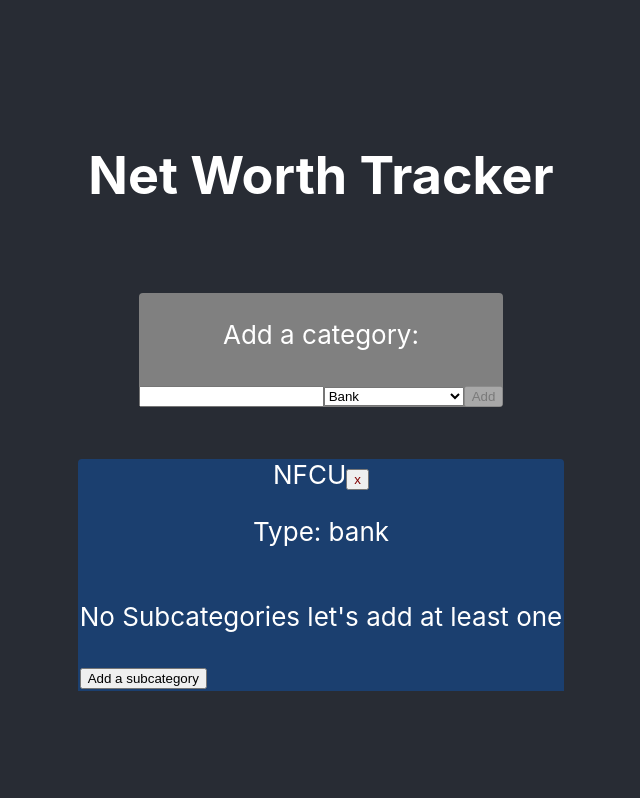
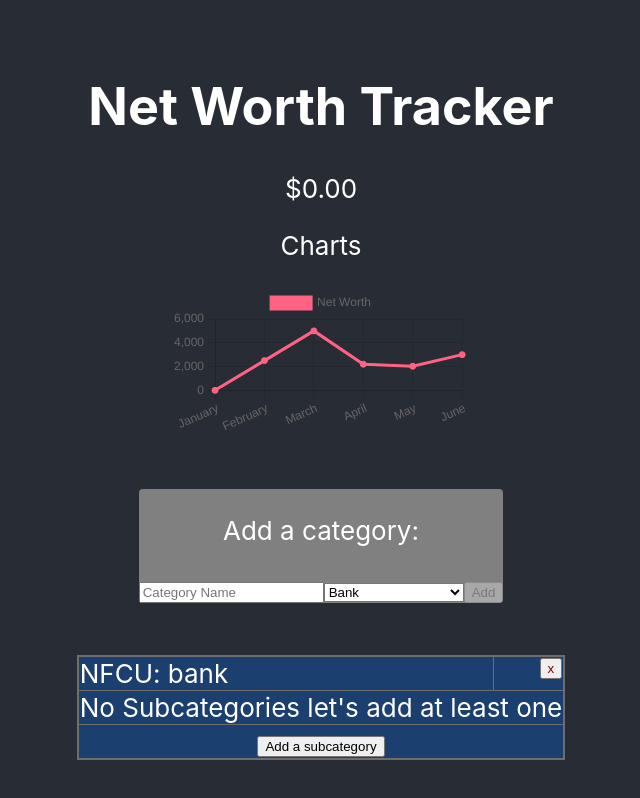
Before and after one commit to elderj/net-worth-tracker, a React (Create React App) app: page / in a window 1280 px wide. Both pictures are taken after a click on the button "Let's Get Started!". Shown: the whole page, without its empty margins (319-959 px from the left). Built offline with nearby package versions, Linux system fonts and the light colour scheme.

Commit message:
Stub basic chart as component, add grand totals, style categories as table

```diff
--- a/package.json
+++ b/package.json
@@ -6,7 +6,7 @@
     "@testing-library/jest-dom": "^5.16.4",
     "@testing-library/react": "^13.3.0",
     "@testing-library/user-event": "^14.4.0",
-    "chart.js": "^3.9.0",
+    "chart.js": "^3.9.1",
     "react": "^18.2.0",
     "react-chartjs-2": "^4.3.1",
     "react-dom": "^18.2.0",
--- a/src/App.css
+++ b/src/App.css
@@ -41,4 +41,11 @@
 .SubCategory-Table {
   background-color: bisque;
   text-align: left;
+  border-collapse: collapse;
+  border: 1px solid #6d6d6d;
 }
+
+table td {
+  border: 1px solid #6d6d6d;
+  width: "100%";
+}
--- a/src/components/Calculator.js
+++ b/src/components/Calculator.js
@@ -1,7 +1,9 @@
 import { useState } from "react";
 import CategoryTable from "./CategoryTable";
-import { getRandomColor } from "../utils";
+import { getRandomColor, getTotal } from "../utils";
 import "../App.css";
+import MainChart from "./MainChart";
+import TotalsSummary from "./TotalsSummary";
 
 function Calculator() {
   const [inputValue, setInputValue] = useState("");
@@ -19,6 +21,28 @@
 
   function addCategory(newCategoryName) {
     const date = Date.now();
+    let presetSubCats = [];
+
+    if (categoryType === "bank") {
+      presetSubCats.push({
+        balance: 4500,
+        subCategoryId: date,
+        subCategoryName: "Checking",
+      });
+      presetSubCats.push({
+        balance: 500,
+        subCategoryId: date + 1,
+        subCategoryName: "Savings",
+      });
+    }
+    if (categoryType === "cash") {
+      presetSubCats.push({
+        balance: 1,
+        subCategoryId: date,
+        subCategoryName: "Balance",
+      });
+    }
+
     var updatedArray = [
       ...factorCategories,
       {
@@ -26,7 +50,7 @@
         type: categoryType,
         id: date,
         backgroundColor: getRandomColor(),
-        subCategories: [],
+        subCategories: presetSubCats,
       },
     ];
     setFactorCategories(updatedArray);
@@ -107,6 +131,7 @@
           name="name"
           onChange={onInputChangeHandler}
           value={inputValue}
+          placeholder="Category Name"
         />
         <select value={categoryType} onChange={onTypeChangeHandler}>
           <option value="bank">Bank</option>
@@ -124,10 +149,13 @@
   };
 
   const renderCategorizedContent = () => {
+    console.log("Categories:");
+    console.log(factorCategories);
     return (
       <>
         {renderAddCategoryForm()}
-        <div>
+        <table className="SubCategory-Table">
+          <tbody>
             {factorCategories
               .sort((a, b) => (a.id > b.id ? 1 : -1))
               .map((category, index) => (
@@ -138,13 +166,24 @@
                     borderRadius: "4px",
                   }}
                 >
-                {category.name}
+                  <tr>
+                    <td>{category.name + ": " + category.type}</td>
+                    <td
+                      colSpan={5}
+                      style={{
+                        verticalAlign: "top",
+                        textAlign: "right",
+                      }}
+                    >
                       <button
-                  style={{ color: "maroon" }}
+                        style={{ color: "maroon", verticalAlign: "top" }}
                         onClick={() => removeCategory(category.id)}
                       >
                         x
                       </button>
+                    </td>
+                  </tr>
+
                   <CategoryTable
                     name={category.name}
                     type={category.type}
@@ -156,7 +195,8 @@
                   />
                 </div>
               ))}
-        </div>
+          </tbody>
+        </table>
       </>
     );
   };
@@ -165,6 +205,8 @@
     <div className="App">
       <header className="App-header">
         <h1>Net Worth Tracker</h1>
+        <TotalsSummary total={getTotal(factorCategories)} />
+        <MainChart />
         {renderCategorizedContent()}
       </header>
     </div>
--- a/src/components/CategoryTable.js
+++ b/src/components/CategoryTable.js
@@ -3,19 +3,11 @@
 const CategoryTable = (props) => {
   return (
     <>
-      <p>{"Type: " + props.type}</p>
-      {console.log("Props:")}
-      {console.log(props)}
-      <table
-        className="SubCategory-Table"
-        style={{ backgroundColor: props.backgroundColor }}
-      >
-        <tbody>
       {props.subCategories && props.subCategories.length > 0 ? (
         props.subCategories.map((subCategory, index) => (
           <tr>
-                <td>{subCategory.subCategoryId}</td>
             <td>{subCategory.subCategoryName}</td>
+            <td>{subCategory.balance}</td>
             <td>
               <input></input>
             </td>
@@ -23,10 +15,7 @@
               <button
                 style={{ color: "maroon" }}
                 onClick={() =>
-                      props.removeSubcategory(
-                        props.id,
-                        subCategory.subCategoryId
-                      )
+                  props.removeSubcategory(props.id, subCategory.subCategoryId)
                 }
               >
                 x
@@ -35,13 +24,17 @@
           </tr>
         ))
       ) : (
-            <p> No Subcategories let's add at least one</p>
+        <tr>
+          <td colSpan={6}> No Subcategories let's add at least one</td>
+        </tr>
       )}
+      <tr>
+        <td colSpan={6} style={{ textAlign: "center" }}>
           <button onClick={() => props.addSubcategory(props.id)}>
             Add a subcategory
           </button>
-        </tbody>
-      </table>
+        </td>
+      </tr>
     </>
   );
 };
--- a/src/components/MainChart.js
+++ b/src/components/MainChart.js
@@ -0,0 +1,29 @@
+import React from "react";
+//For some reason this needs to be here
+import Chart from "chart.js/auto";
+import { Line } from "react-chartjs-2";
+
+const labels = ["January", "February", "March", "April", "May", "June"];
+
+const data = {
+  labels: labels,
+  datasets: [
+    {
+      label: "Net Worth",
+      backgroundColor: "rgb(255, 99, 132)",
+      borderColor: "rgb(255, 99, 132)",
+      data: [0, 2500, 5000, 2200, 2022, 3000, 4500],
+    },
+  ],
+};
+
+function MainChart() {
+  return (
+    <div>
+      <p>Charts</p>
+      <Line data={data} />
+    </div>
+  );
+}
+
+export default MainChart;
--- /dev/null
+++ b/src/components/TotalsSummary.js
@@ -0,0 +1,8 @@
+import React from "react";
+import { formatMoney } from "../utils";
+
+function TotalsSummary(props) {
+  return <div>{formatMoney(props.total)}</div>;
+}
+
+export default TotalsSummary;
--- a/src/utils.js
+++ b/src/utils.js
@@ -7,3 +7,23 @@
   }
   return color;
 };
+
+export const getTotal = (categoryData) => {
+  let grandTotal = 0;
+
+  categoryData.forEach((cat) => {
+    cat.subCategories &&
+      cat.subCategories.forEach((subCat) => {
+        grandTotal += subCat.balance;
+      });
+  });
+
+  console.log("Total");
+  console.log(grandTotal);
+
+  return grandTotal;
+};
+
+export const formatMoney = (total) => {
+  return total.toLocaleString("en-US", { style: "currency", currency: "USD" });
+};
```
Also changed, not shown: 1 other file (tests, documents, lock files or other folders). Lines whose indentation alone changed are shown as unchanged.
